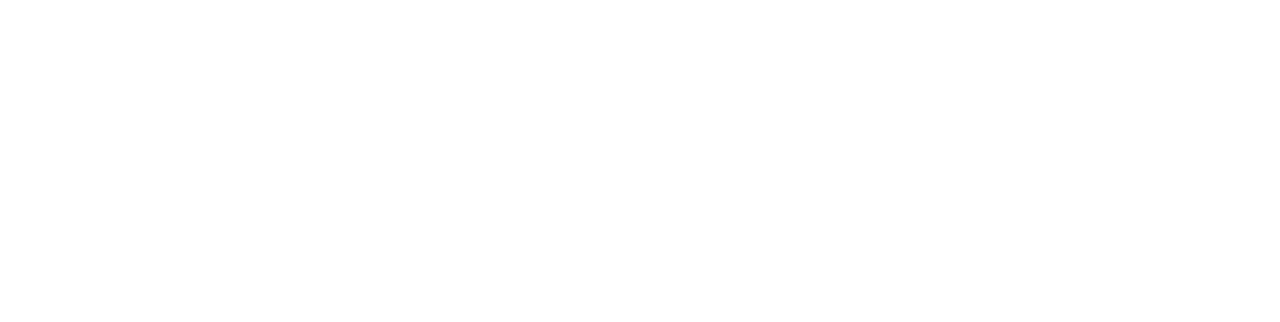
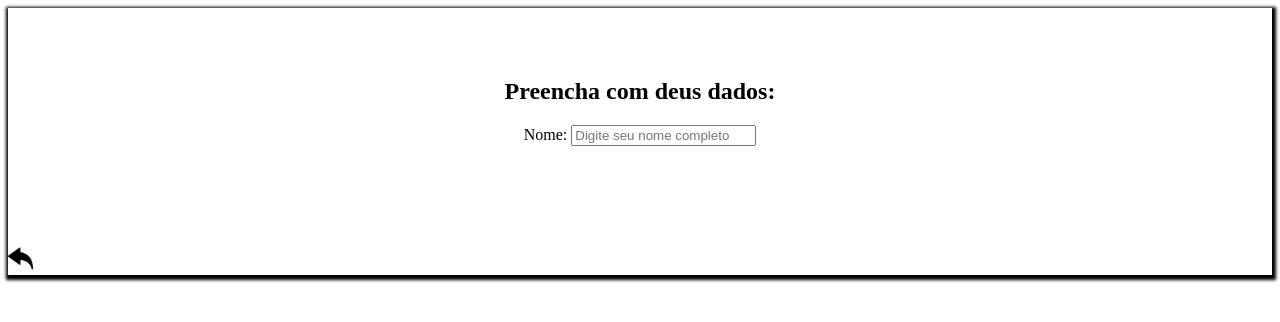
Before and after one commit to jheisonboaventura/projeto-site, a plain HTML site: page form.html in a window 1280 px wide. Drawn offline with Linux system fonts and the light colour scheme.

Commit message:
update03-01

```diff
--- a/form.html
+++ b/form.html
@@ -1,10 +1,28 @@
 <!DOCTYPE html>
-<html lang="en">
+<html lang="pt-br">
   <head>
-    <meta charset="UTF-8" />
-    <meta http-equiv="X-UA-Compatible" content="IE=edge" />
-    <meta name="viewport" content="width=device-width, initial-scale=1.0" />
-    <title>Document</title>
+    <title>Currículo Fácil</title>
+    <link rel="stylesheet" href="style.css" />
   </head>
-  <body></body>
+  <body id="bodypg2">
+    <section>
+      <h1>Preencha com deus dados:</h1>
+    </section>
+    <section>
+      <form action="https://jheisonboaventura.github.io/projeto-site/form.html">
+        <div id="name">
+          <label for="name" id="name">Nome:</label>
+          <input
+            type="text"
+            name="name"
+            placeholder="Digite seu nome completo"
+            required
+          />
+        </div>
+      </form>
+    </section>
+    <footer id="footer">
+      <a href="index.html"> <img src="back.png" alt="back" id="back" /></a>
+    </footer>
+  </body>
 </html>
--- a/style.css
+++ b/style.css
@@ -15,3 +15,18 @@
   text-align: center;
   padding-bottom: 50px;
 }
+#back {
+  width: 2%;
+}
+#bodypg2 {
+  box-shadow: 1px 2px 3px 3px;
+  padding-top: 50px;
+  text-align: center;
+}
+#name {
+  text-align: center;
+}
+#footer {
+  text-align: left;
+  padding-top: 100px;
+}
```
Also changed, not shown: back.png (added).
